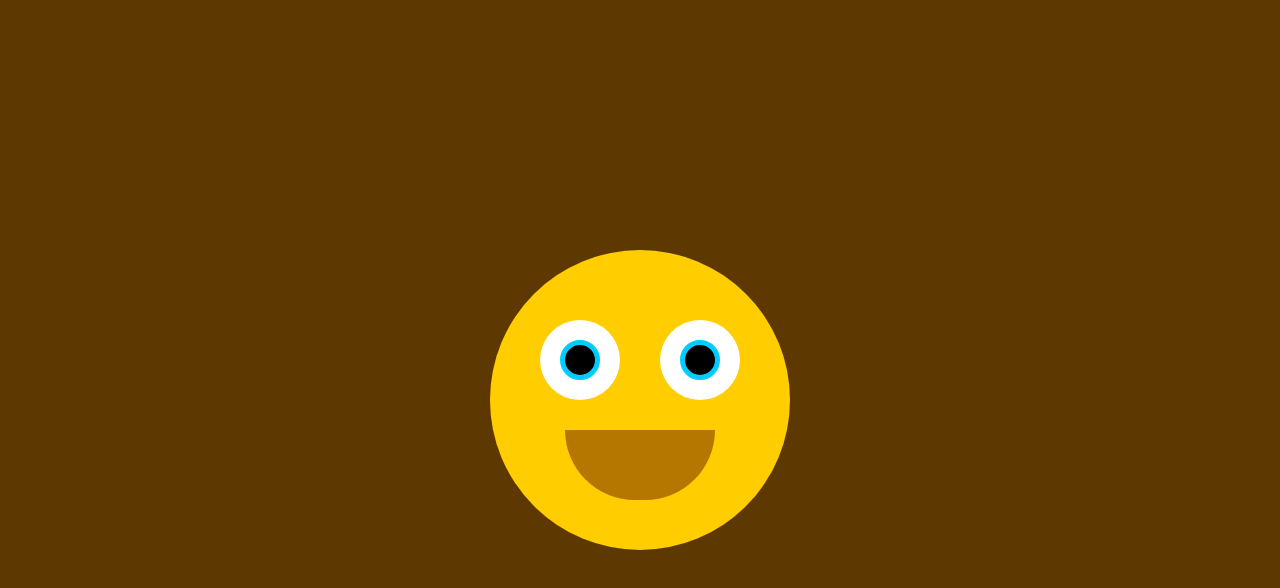
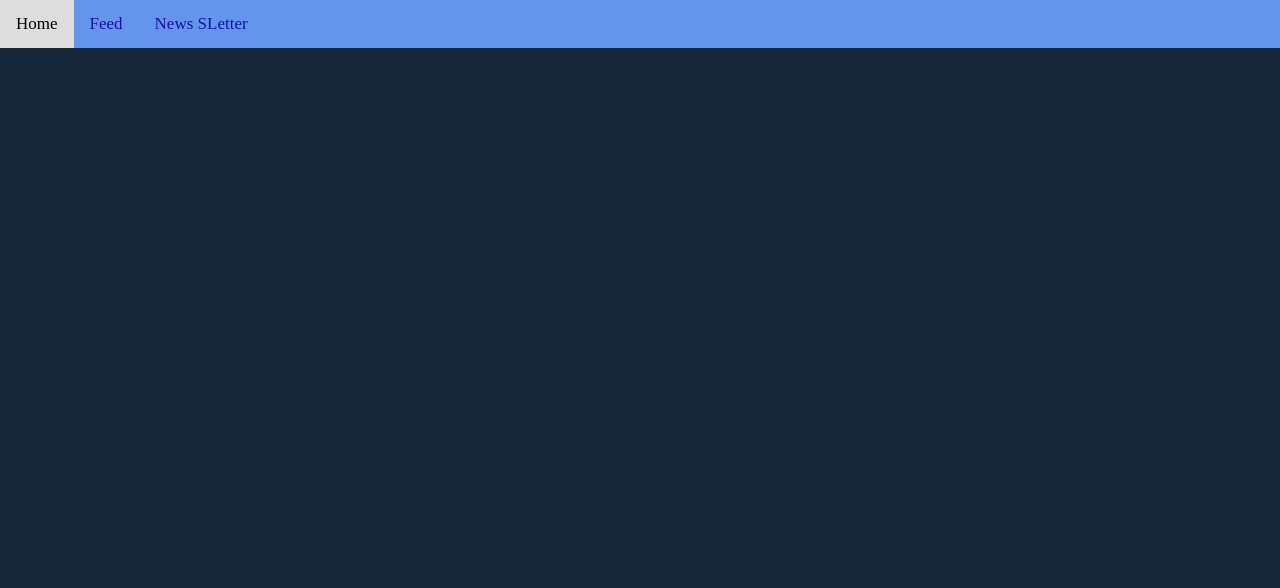
Before and after one commit to Johnny2301/b5g-web-project, a plain HTML site: page Index.html in a window 1280 px wide. Drawn offline with Linux system fonts and the light colour scheme.

Commit message:
feat: navigation

```diff
--- a/Index.html
+++ b/Index.html
@@ -1,39 +1,31 @@
 <!DOCTYPE html>
 <html lang="en" dir="ltr">
   <head>
-    <meta charset="utf-8" />
+    <!-- ctrl / -->
+    <!-- <meta charset="utf-8" /> -->
     <link rel="stylesheet" href="style.css" />
-    <title></title>
+    <title>Practice Web</title>
   </head>
   <body>
-    <div class="face">
-      <div class="eyes">
-        <div class="eye">
-          <div class="ball"></div>
-        </div>
+    <div class="Navigation-Bar">
+      <a href="#home" class="active">Home</a>
+      <a href="#feed">Feed</a>
+      <a href="#newsletter">News SLetter</a>
 
-        <div class="eye">
-          <div class="ball"></div>
-        </div>
-      </div>
+
+
     </div>
 
-    <script>
-      var balls = document.getElementsByClassName('ball')
-      document.onmousemove = function () {
-        var x = (event.clientX * 100) / window.innerWidth + '%'
-        var y = (event.clientY * 100) / window.innerHeight + '%'
-        //event.clientX => get the horizontal coordinate of the mouse
-        //event.clientY => get the Vertical coordinate of the mouse
-        //window.innerWidth => get the browser width
-        //window.innerHeight => get the browser height
+    <!-- <div class="topnav" id="myTopnav">
+      <a href="#home" class="active">Home</a>
+      <a href="#news">News</a>
+      <a href="#contact">Contact</a>
+      <a href="#about">About</a>
+      <a href="javascript:void(0);" class="icon" onclick="myFunction()">
+        <i class="fa fa-bars"></i>
+      </a>
+    </div> -->
 
-        for (var i = 0; i < 2; i++) {
-          balls[i].style.left = x
-          balls[i].style.top = y
-          balls[i].style.transform = 'translate(-' + x + ',-' + y + ')'
-        }
-      }
-    </script>
+
   </body>
 </html>
--- a/Style.css
+++ b/Style.css
@@ -8,60 +8,32 @@ body {
   justify-content: center;
   align-items: center;
   min-height: 100vh;
-  background: #5d3800;
+  background: #18283b;
 }
-.face {
-  position: relative;
-  width: 300px;
-  height: 300px;
-  border-radius: 50%;
-  background: #ffcd00;
-  display: flex;
-  justify-content: center;
-  align-items: center;
+.Navigation-Bar {
+  position: fixed;
+  top: 0;
+  width: 100vw;
+  background-color: cornflowerblue;
+  color: rgb(7, 28, 66);
 }
-.face::before {
-  content: '';
-  position: absolute;
-  top: 180px;
-  width: 150px;
-  height: 70px;
-  background: #b57700;
-  border-bottom-left-radius: 70px;
-  border-bottom-right-radius: 70px;
-  transition: 0.5s;
+.Navigation-Bar a {
+  float: left;
+  display: block;
+  color: rgb(21, 19, 161);
+  text-align: center;
+  padding: 14px 16px;
+  text-decoration: none;
+  font-size: 17px;
 }
-.face:hover::before {
-  top: 210px;
-  width: 150px;
-  height: 20px;
-  background: #b57700;
-  border-bottom-left-radius: 0px;
-  border-bottom-right-radius: 0px;
+.Navigation-Bar :hover {
+  background-color: #ddd;
+  color: black;
 }
-.eyes {
-  position: relative;
-  top: -40px;
-  display: flex;
+.Navigation-Bar a:active {
+  background-color: blueviolet;
+  color: white;
 }
-.eye {
-  width: 80px;
-  height: 80px;
-  background: #fff;
-  margin: 20px;
-  border-radius: 50%;
-  position: relative;
-  overflow: hidden;
+.Navigation-Bar .icon {
+  display: none;
 }
-
-.ball {
-  width: 40px;
-  height: 40px;
-  background: #000;
-  position: absolute;
-  top: 50%;
-  left: 50%;
-  transform: translate(-50%, -50%);
-  border-radius: 50%;
-  border: 5px solid rgb(0, 204, 255);
-}
```
